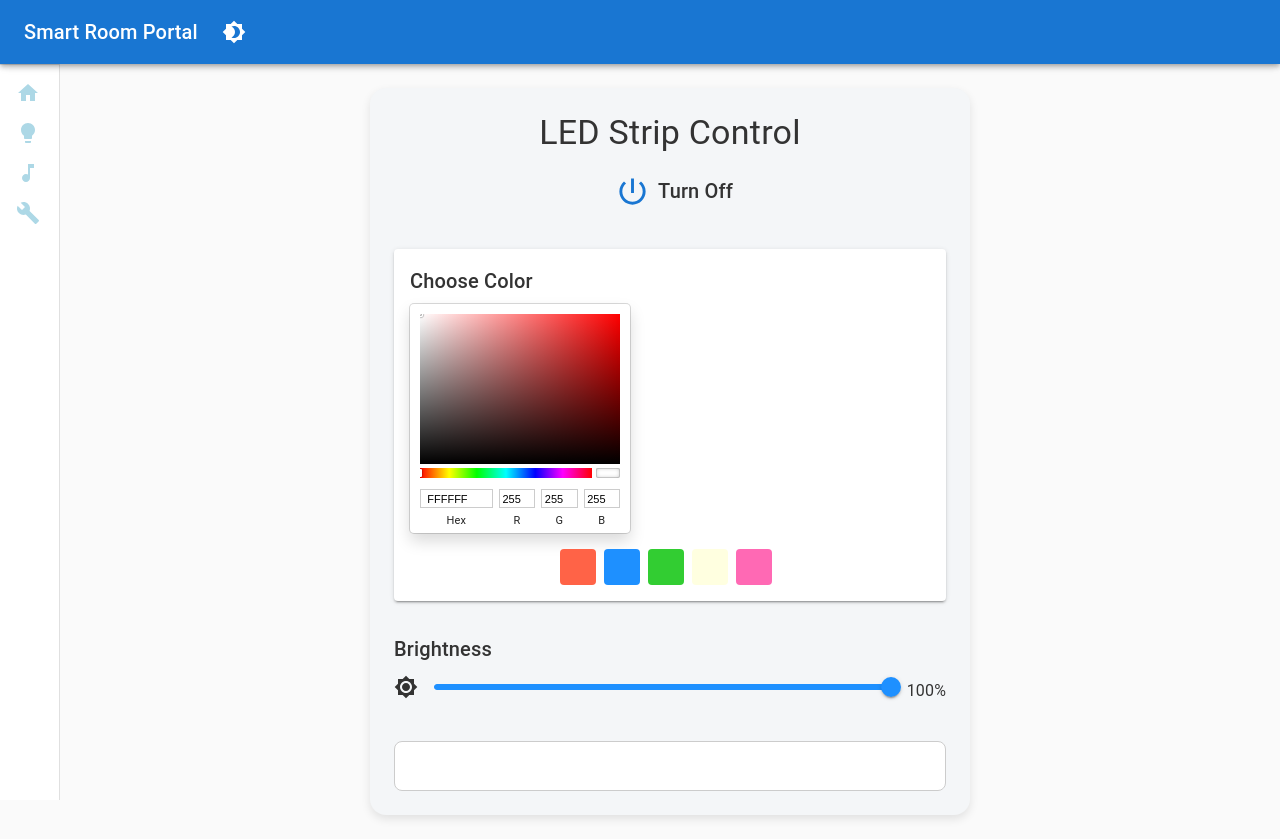
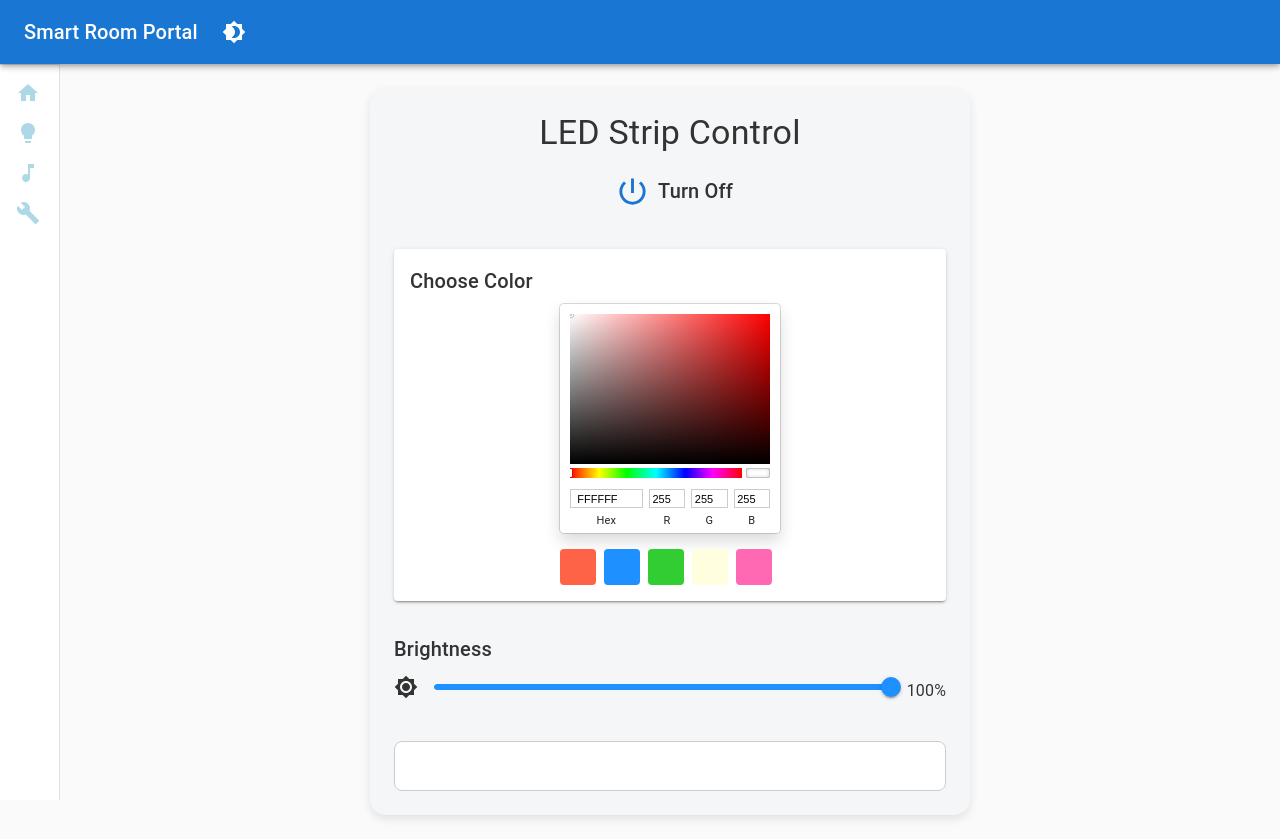
Before and after one commit to stevenpstansberry/-Smart-Telemetric-iot-portal, a React (Create React App) app in the folder frontend/: page /lighting-control in a window 1280 px wide. Built offline with nearby package versions, Linux system fonts and the light colour scheme.

Commit message:
Centered sketch picker

```diff
--- a/frontend/src/pages/LightingControl.js
+++ b/frontend/src/pages/LightingControl.js
@@ -57,6 +57,7 @@ const LightingControl = () => {
         <Typography variant="h6" gutterBottom>
           Choose Color
         </Typography>
+        <Box display="flex" justifyContent="center">
           {/* Replace ChromePicker with SketchPicker and disable alpha */}
           <SketchPicker
             color={color}
@@ -64,6 +65,7 @@ const LightingControl = () => {
             disableAlpha={true} // Disable alpha slider
             presetColors={[]} // Remove preset colors
           />
+        </Box>
         <Box display="flex" justifyContent="center" alignItems="center" mt={2}>
           {colorPresets.map((preset, index) => (
             <Button
```
Lines whose indentation alone changed are shown as unchanged.
